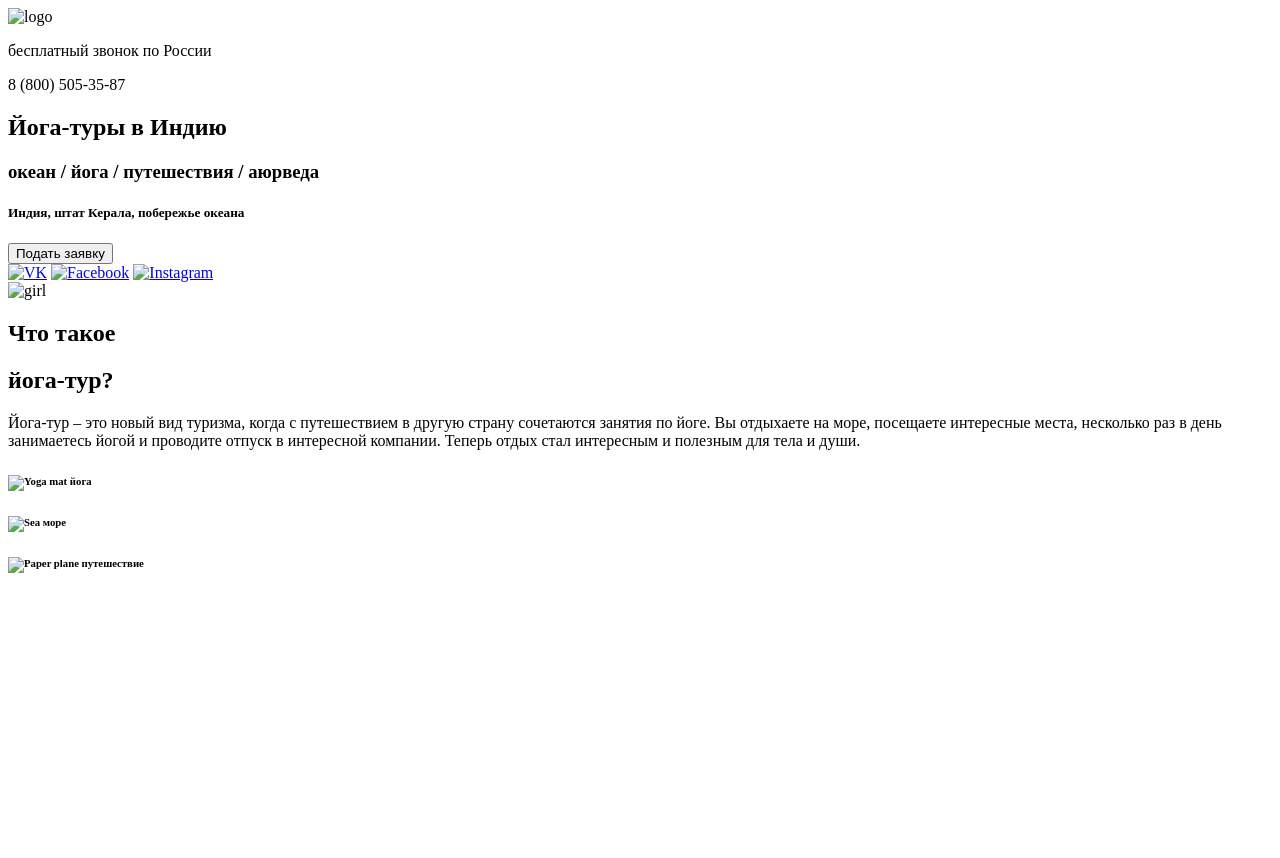
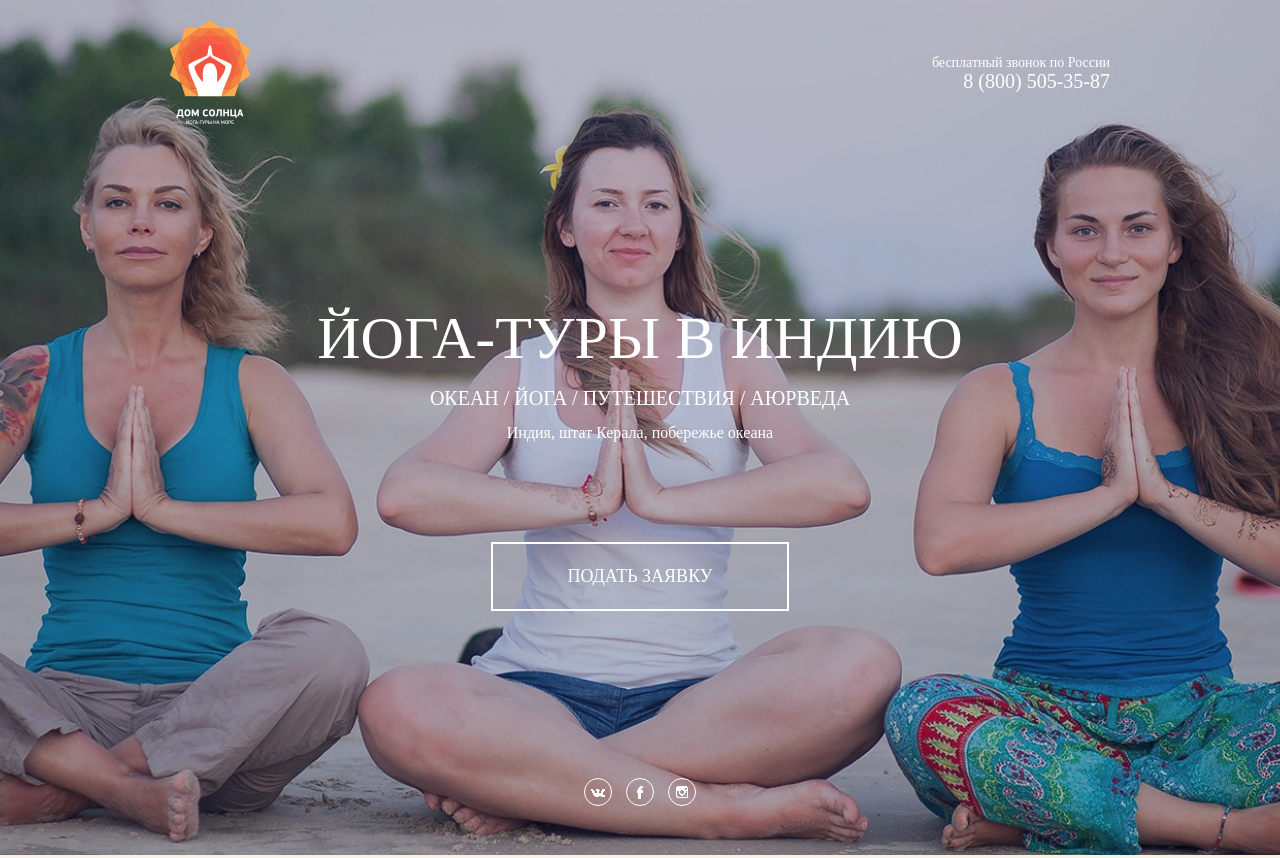
Before and after one commit to trainymonked/yoga-india, a plain HTML site: page index.html in a window 1280 px wide. Shown: the top 858 px of the page. Before the commit the page ends 800 px from the top, so only its background shows below. Drawn offline with Linux system fonts and the light colour scheme; the site is published under a folder, as on GitHub Pages, so addresses that start at the root find nothing.

Commit message:
Path fixes

```diff
--- a/css/style.css
+++ b/css/style.css
@@ -10,7 +10,7 @@ section {
 }
 
 .header {
-  background-image: url(/img/header-bg.jpg);
+  background-image: url(../img/header-bg.jpg);
   color: #ffffff;
   background-repeat: no-repeat;
   background-size: cover;
--- a/index.html
+++ b/index.html
@@ -4,12 +4,12 @@
   <meta charset="UTF-8">
   <meta name="viewport" content="width=device-width, initial-scale=1.0">
   <title>Йога-туры в Индию</title>
-  <link rel="stylesheet" href="/css/style.css">
+  <link rel="stylesheet" href="css/style.css">
 </head>
 <body>
   <section class="header">
     <nav class="header-nav">
-      <img src="/img/logo.png" alt="logo">
+      <img src="img/logo.png" alt="logo">
       <div class="header-contact">
         <p class="header-contact-info">бесплатный звонок по России</p>
         <p class="header-contact-phoneNumber">8 (800) 505-35-87</p>
@@ -20,22 +20,22 @@
     <h5 class="header-location">Индия, штат Керала, побережье океана</h5>
     <button class="header-button">Подать заявку</button>
     <div class="header-icons">
-      <a href="#" ><img class="header-icons-icon" src="/img/social/vk.png" alt="VK"></a>
-      <a href="#" ><img class="header-icons-icon" src="/img/social/fb.png" alt="Facebook"></a>
-      <a href="#" ><img class="header-icons-icon" src="/img/social/insta.png" alt="Instagram"></a>
+      <a href="#" ><img class="header-icons-icon" src="img/social/vk.png" alt="VK"></a>
+      <a href="#" ><img class="header-icons-icon" src="img/social/fb.png" alt="Facebook"></a>
+      <a href="#" ><img class="header-icons-icon" src="img/social/insta.png" alt="Instagram"></a>
     </div>
   </section>
 
   <section class="info">
     <div class="info-in">
-      <img src="/img/info-girl.jpg" alt="girl">
+      <img src="img/info-girl.jpg" alt="girl">
       <div class="info-in-text">
         <h2 class="info-in-text-medium">Что такое</h2>
         <h1 class="info-in-text-large">йога-тур?</h1>
         <p class="info-in-text-paragraph">Йога-тур – это новый вид туризма, когда с путешествием в другую страну сочетаются занятия по йоге. Вы отдыхаете на море, посещаете интересные места, несколько раз в день занимаетесь йогой и проводите отпуск в интересной компании. Теперь отдых стал интересным и полезным для тела и души.</p>
-        <h6 class="info-in-text-small"><img src="/img/Yoga_Mat.png" alt="Yoga mat" class="info-in-text-small-icon"> йога</h6>
-        <h6 class="info-in-text-small"><img src="/img/Sea.png" alt="Sea" class="info-in-text-small-icon">  море</h6>
-        <h6 class="info-in-text-small"><img src="/img/Paper_plane.png" alt="Paper plane" class="info-in-text-small-icon"> путешествие</h6>
+        <h6 class="info-in-text-small"><img src="img/Yoga_Mat.png" alt="Yoga mat" class="info-in-text-small-icon"> йога</h6>
+        <h6 class="info-in-text-small"><img src="img/Sea.png" alt="Sea" class="info-in-text-small-icon">  море</h6>
+        <h6 class="info-in-text-small"><img src="img/Paper_plane.png" alt="Paper plane" class="info-in-text-small-icon"> путешествие</h6>
       </div>
     </div>
   </section>
```
